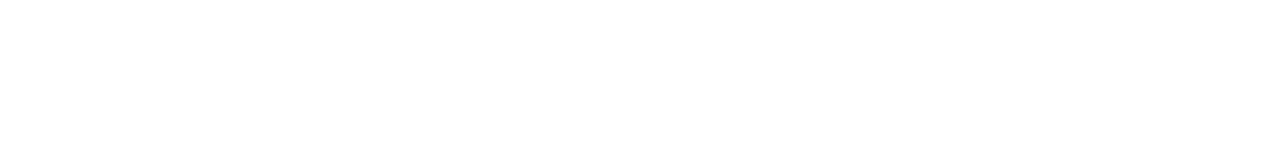
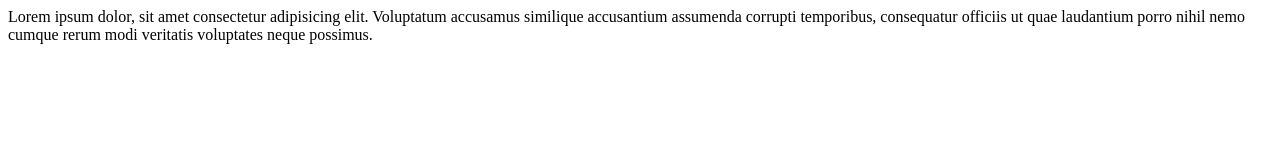
Before and after one commit to MrJamt/taller-2024, a plain HTML site: page index.html in a window 1280 px wide. Drawn offline with Linux system fonts and the light colour scheme.

Commit message:
Se introdujo un Lorem

```diff
--- a/index.html
+++ b/index.html
@@ -6,6 +6,6 @@
     <title>Document</title>
 </head>
 <body>
-
+    Lorem ipsum dolor, sit amet consectetur adipisicing elit. Voluptatum accusamus similique accusantium assumenda corrupti temporibus, consequatur officiis ut quae laudantium porro nihil nemo cumque rerum modi veritatis voluptates neque possimus.
 </body>
 </html>
```
